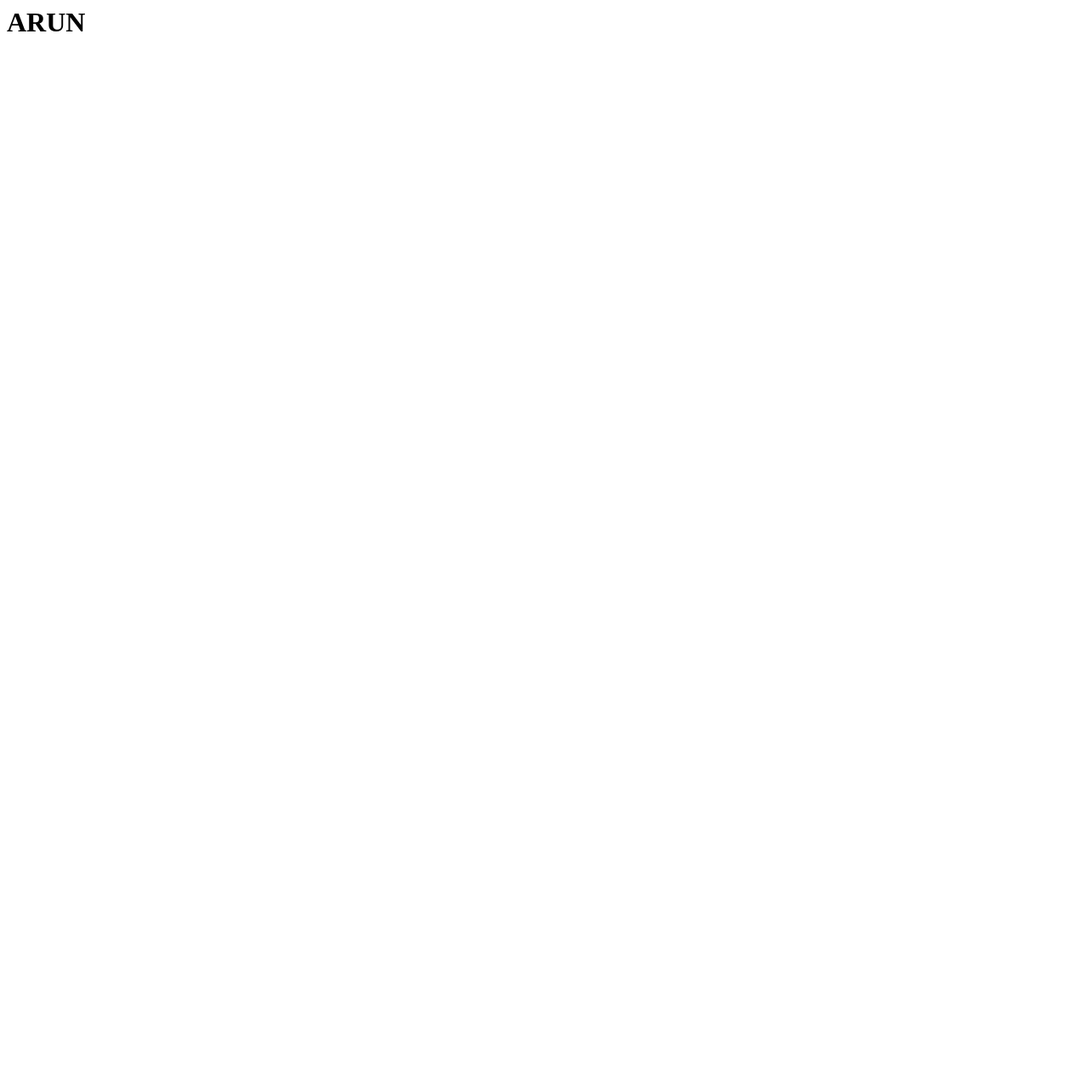
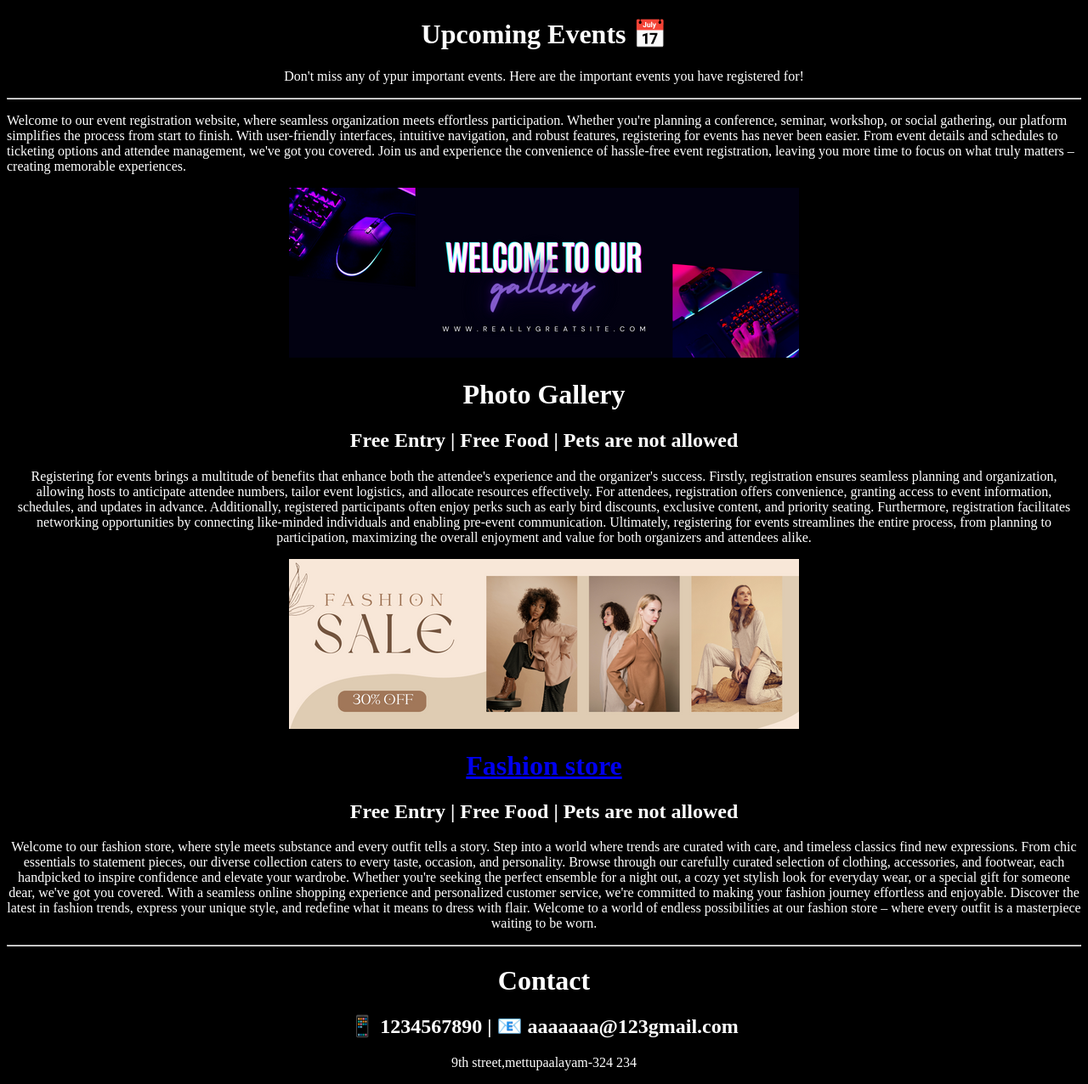
Before and after one commit to ArunprasathNeelakandan/html-, a plain HTML site: page index.html in a window 1280 px wide. Shown: the whole page at 85% size. Before the commit the page ends 800 px from the top, so only its background shows below. Drawn offline with Linux system fonts and the light colour scheme.

Commit message:
add all file

```diff
--- a/index.html
+++ b/index.html
@@ -1 +1,40 @@
-<h1>ARUN</h1>
+<!DOCTYPE html>
+    <head>
+
+    </head>
+        <title>Events</title>
+        <link rel="icon" href="img/date.png">
+    <body bgcolor="black" style="color: white;">
+        <center>
+            <h1>Upcoming Events 📅</h1>
+            <p>Don't miss any of ypur important events. Here are the important events you have registered for!</p>
+        </center>
+
+        <hr>
+
+        <p>
+            Welcome to our event registration website, where seamless organization meets effortless participation. Whether you're planning a conference, seminar, workshop, or social gathering, our platform simplifies the process from start to finish. With user-friendly interfaces, intuitive navigation, and robust features, registering for events has never been easier. From event details and schedules to ticketing options and attendee management, we've got you covered. Join us and experience the convenience of hassle-free event registration, leaving you more time to focus on what truly matters – creating memorable experiences.
+        </p>
+
+        <center>
+            <img src="img/event1.png">
+            <h1>Photo Gallery</h1>
+            <h2>Free Entry | Free Food | Pets are not allowed</h2>
+            <p>Registering for events brings a multitude of benefits that enhance both the attendee's experience and the organizer's success. Firstly, registration ensures seamless planning and organization, allowing hosts to anticipate attendee numbers, tailor event logistics, and allocate resources effectively. For attendees, registration offers convenience, granting access to event information, schedules, and updates in advance. Additionally, registered participants often enjoy perks such as early bird discounts, exclusive content, and priority seating. Furthermore, registration facilitates networking opportunities by connecting like-minded individuals and enabling pre-event communication. Ultimately, registering for events streamlines the entire process, from planning to participation, maximizing the overall enjoyment and value for both organizers and attendees alike.</p>
+            <img src="img/event2.png">
+            <h1>
+                <a href="https://www.myntra.com/">Fashion store</a>
+            </h1>
+            <h2>Free Entry | Free Food | Pets are not allowed</h2>
+            <p>Welcome to our fashion store, where style meets substance and every outfit tells a story. Step into a world where trends are curated with care, and timeless classics find new expressions. From chic essentials to statement pieces, our diverse collection caters to every taste, occasion, and personality. Browse through our carefully curated selection of clothing, accessories, and footwear, each handpicked to inspire confidence and elevate your wardrobe. Whether you're seeking the perfect ensemble for a night out, a cozy yet stylish look for everyday wear, or a special gift for someone dear, we've got you covered. With a seamless online shopping experience and personalized customer service, we're committed to making your fashion journey effortless and enjoyable. Discover the latest in fashion trends, express your unique style, and redefine what it means to dress with flair. Welcome to a world of endless possibilities at our fashion store – where every outfit is a masterpiece waiting to be worn.</p>
+        </center>
+
+        <hr>
+
+        <center>
+            <h1>Contact</h1>
+            <h2>📱 1234567890 | 📧 aaaaaaa@123gmail.com</h2>
+            <p>9th street,mettupaalayam-324 234</p>
+        </center>
+    </body>
+<html></html>
```
Also changed, not shown: img/date.png (added), img/event1.png (added), img/event2.png (added), img/vijay.jpg (added).
